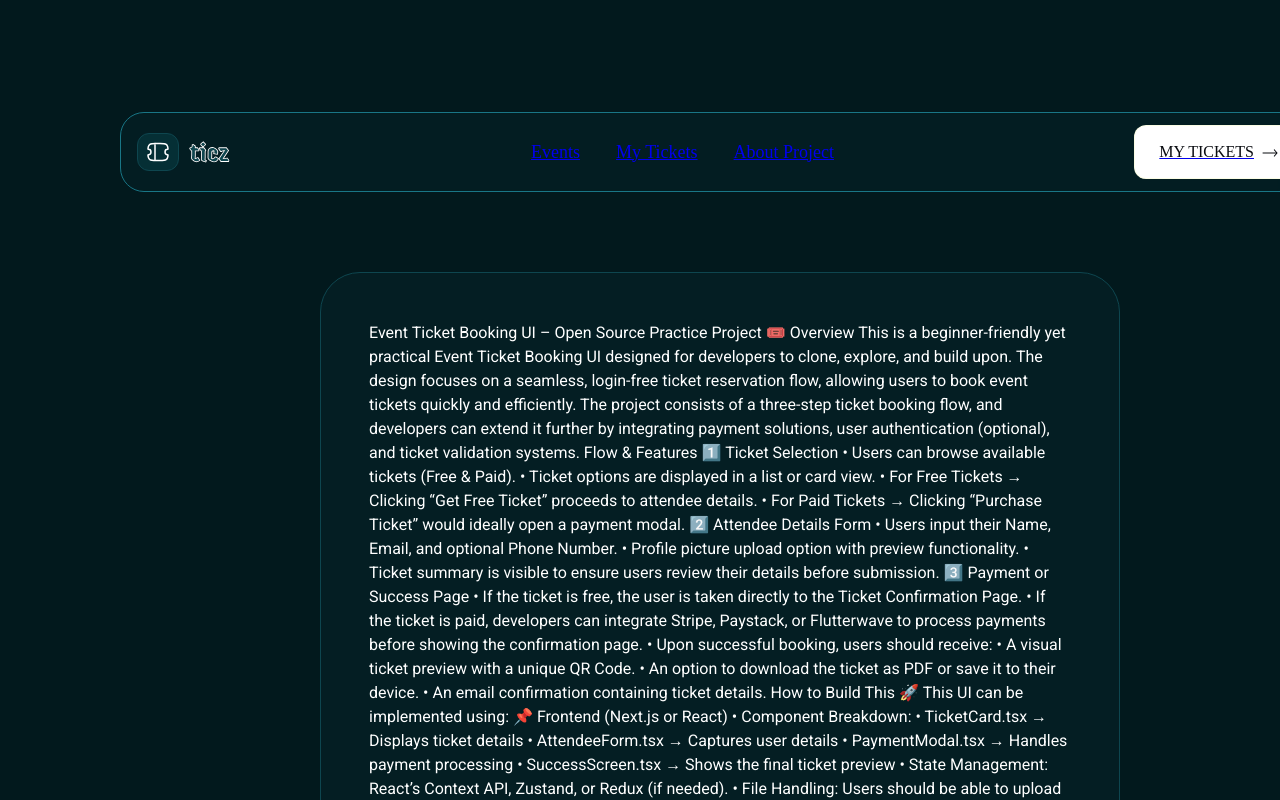
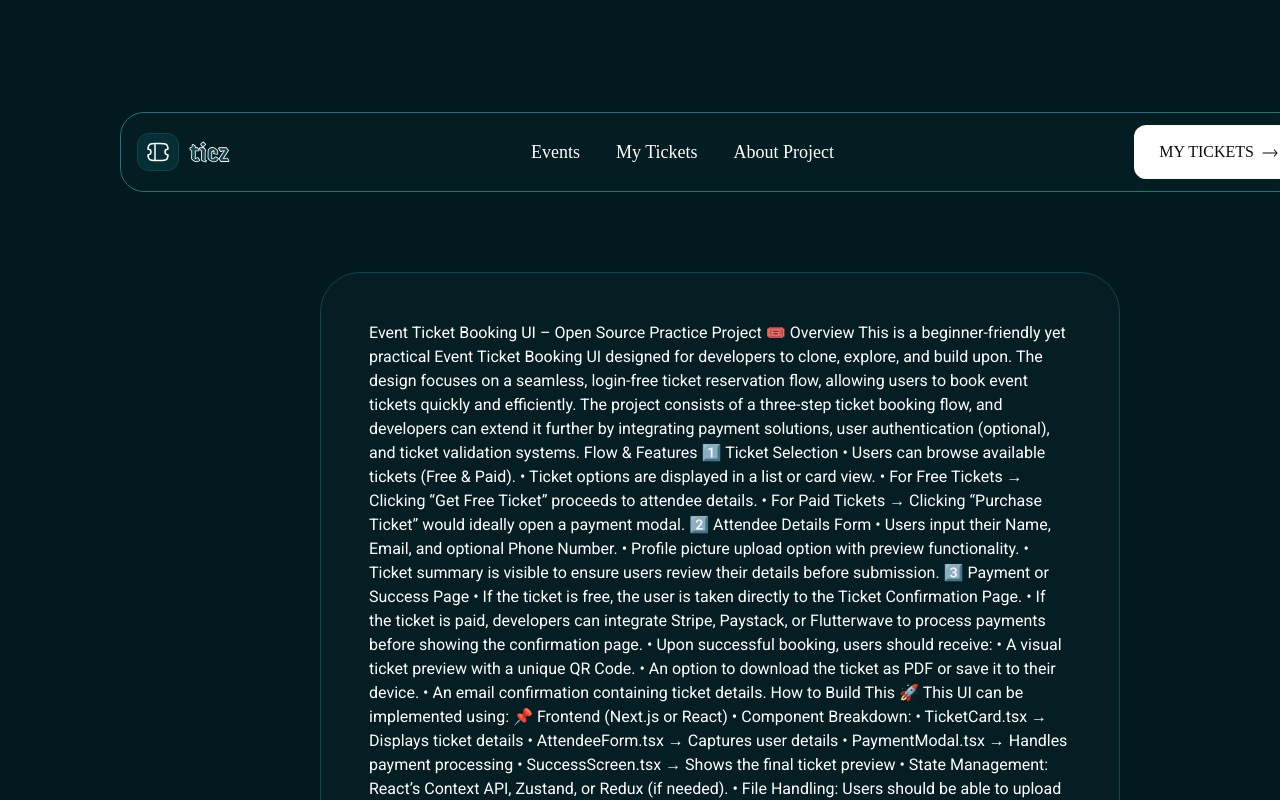
Before and after one commit to itzfahadoooo/HNG-FRONTEND-2, a React (Vite) app: page /about in a window 1280 px wide. Shown: the top 800 px of the page. Built offline with nearby package versions, Linux system fonts and the light colour scheme; a web font is replaced by a local one.

Commit message:
Worked on PrintedTicket container

```diff
--- a/src/components/Navbar/Navbar.jsx
+++ b/src/components/Navbar/Navbar.jsx
@@ -14,15 +14,17 @@ const Navbar = () => {
       </div>
 
       <div className="navitem2">
-        <p>
-          <Link to="/">Events</Link>
-        </p>
-        <p>
-          <Link to="/my-tickets">My Tickets</Link>
-        </p>
-        <p>
-          <Link to="/about">About Project</Link>
-        </p>
+        <Link to="/" style={{ textDecoration: "none" }}>
+          <p>Events</p>
+        </Link>
+
+        <Link to="/my-tickets">
+          <p>My Tickets</p>
+        </Link>
+
+        <Link to="/about">
+          <p>About Project</p>
+        </Link>
       </div>
 
       <div className="navitem3">
--- a/src/index.css
+++ b/src/index.css
@@ -10,6 +10,12 @@
 body{
   background: #02191D;
 }
+button{
+  cursor: pointer;
+}
+a{
+  text-decoration: none;
+}
 .container{
   display: flex;
 width: 1440px;
--- a/src/pages/AboutProject.jsx
+++ b/src/pages/AboutProject.jsx
@@ -52,7 +52,7 @@ const AboutProjects = () => {
           <p>Design File</p>
         </button>
         <button className="aboutb2">
-          <p>Github Code</p>
+          <a href="https://github.com/itzfahadoooo/HNG-FRONTEND-2"><p>Github Code</p></a>
         </button>
       </div>
     </div>
--- a/src/pages/css/AboutProject.css
+++ b/src/pages/css/AboutProject.css
@@ -50,6 +50,7 @@ align-items: center;
 gap: 8px;
 border-radius: var(--Radius-reg, 8px);
 border: 1px solid #24A0B5;
+background: none;
 }
 .aboutb1 p{
     color: #24A0B5;
```
